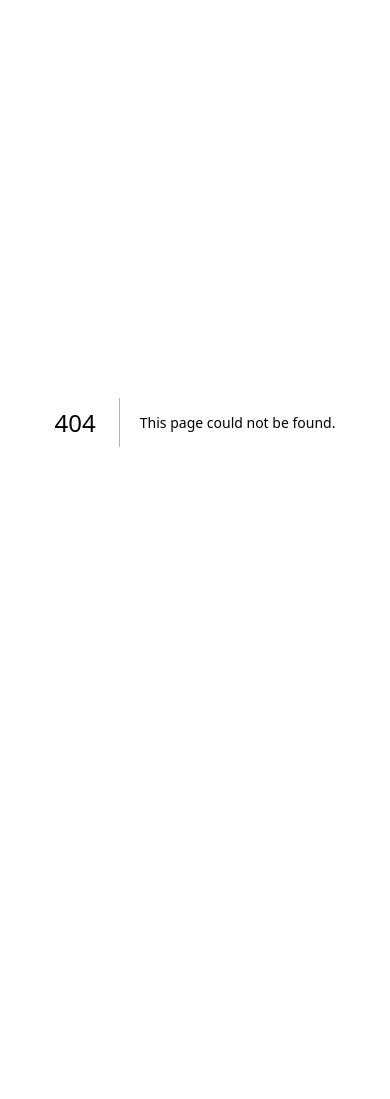
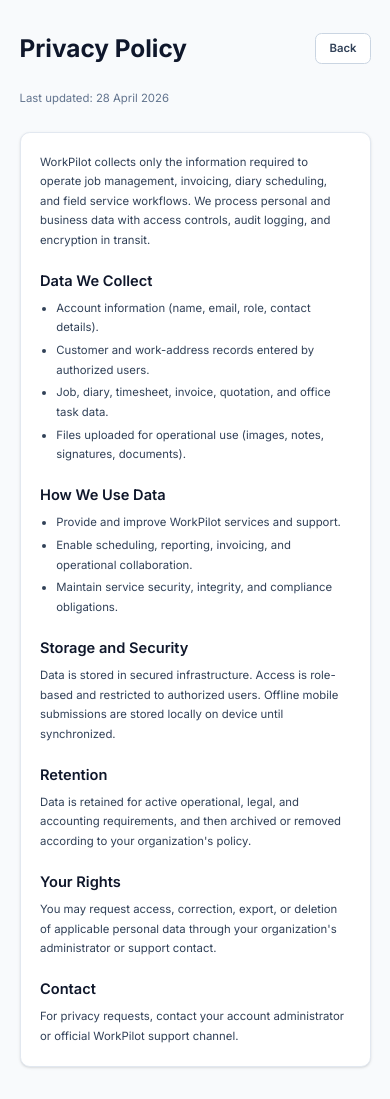
Before and after one commit to mehtadarshil/WorkPilot, a Next.js app in the folder frontend/: page /privacy-policy in a window 390 px wide. Before the commit this address had no page. Before the commit the page ends 844 px from the top, so only its background shows below. Built offline with nearby package versions, Linux system fonts and the light colour scheme.

Commit message:
Add live legal pages and wire profile URLs.
Create public Privacy Policy and Terms of Service pages in the frontend and set mobile profile legal link defaults to their production URLs so users can open them directly from the app.

```diff
--- /dev/null
+++ b/frontend/src/app/privacy-policy/page.tsx
@@ -0,0 +1,83 @@
+'use client';
+
+import Link from 'next/link';
+
+export default function PrivacyPolicyPage() {
+  const updated = '28 April 2026';
+  return (
+    <main className="min-h-screen bg-slate-50 text-slate-800">
+      <div className="mx-auto w-full max-w-4xl px-6 py-10">
+        <div className="mb-8 flex items-center justify-between gap-4">
+          <h1 className="text-3xl font-bold text-slate-900">Privacy Policy</h1>
+          <Link
+            href="/login"
+            className="rounded-lg border border-slate-300 bg-white px-4 py-2 text-sm font-semibold text-slate-700 hover:bg-slate-100"
+          >
+            Back
+          </Link>
+        </div>
+        <p className="mb-8 text-sm text-slate-500">Last updated: {updated}</p>
+
+        <section className="space-y-6 rounded-xl border border-slate-200 bg-white p-6 shadow-sm">
+          <p className="text-sm leading-6 text-slate-700">
+            WorkPilot collects only the information required to operate job management, invoicing,
+            diary scheduling, and field service workflows. We process personal and business data
+            with access controls, audit logging, and encryption in transit.
+          </p>
+
+          <div>
+            <h2 className="mb-2 text-lg font-semibold text-slate-900">Data We Collect</h2>
+            <ul className="list-disc space-y-1 pl-5 text-sm leading-6 text-slate-700">
+              <li>Account information (name, email, role, contact details).</li>
+              <li>Customer and work-address records entered by authorized users.</li>
+              <li>Job, diary, timesheet, invoice, quotation, and office task data.</li>
+              <li>Files uploaded for operational use (images, notes, signatures, documents).</li>
+            </ul>
+          </div>
+
+          <div>
+            <h2 className="mb-2 text-lg font-semibold text-slate-900">How We Use Data</h2>
+            <ul className="list-disc space-y-1 pl-5 text-sm leading-6 text-slate-700">
+              <li>Provide and improve WorkPilot services and support.</li>
+              <li>Enable scheduling, reporting, invoicing, and operational collaboration.</li>
+              <li>Maintain service security, integrity, and compliance obligations.</li>
+            </ul>
+          </div>
+
+          <div>
+            <h2 className="mb-2 text-lg font-semibold text-slate-900">Storage and Security</h2>
+            <p className="text-sm leading-6 text-slate-700">
+              Data is stored in secured infrastructure. Access is role-based and restricted to
+              authorized users. Offline mobile submissions are stored locally on device until
+              synchronized.
+            </p>
+          </div>
+
+          <div>
+            <h2 className="mb-2 text-lg font-semibold text-slate-900">Retention</h2>
+            <p className="text-sm leading-6 text-slate-700">
+              Data is retained for active operational, legal, and accounting requirements, and then
+              archived or removed according to your organization&apos;s policy.
+            </p>
+          </div>
+
+          <div>
+            <h2 className="mb-2 text-lg font-semibold text-slate-900">Your Rights</h2>
+            <p className="text-sm leading-6 text-slate-700">
+              You may request access, correction, export, or deletion of applicable personal data
+              through your organization&apos;s administrator or support contact.
+            </p>
+          </div>
+
+          <div>
+            <h2 className="mb-2 text-lg font-semibold text-slate-900">Contact</h2>
+            <p className="text-sm leading-6 text-slate-700">
+              For privacy requests, contact your account administrator or official WorkPilot support
+              channel.
+            </p>
+          </div>
+        </section>
+      </div>
+    </main>
+  );
+}
--- /dev/null
+++ b/frontend/src/app/terms-of-service/page.tsx
@@ -0,0 +1,79 @@
+'use client';
+
+import Link from 'next/link';
+
+export default function TermsOfServicePage() {
+  const updated = '28 April 2026';
+  return (
+    <main className="min-h-screen bg-slate-50 text-slate-800">
+      <div className="mx-auto w-full max-w-4xl px-6 py-10">
+        <div className="mb-8 flex items-center justify-between gap-4">
+          <h1 className="text-3xl font-bold text-slate-900">Terms of Service</h1>
+          <Link
+            href="/login"
+            className="rounded-lg border border-slate-300 bg-white px-4 py-2 text-sm font-semibold text-slate-700 hover:bg-slate-100"
+          >
+            Back
+          </Link>
+        </div>
+        <p className="mb-8 text-sm text-slate-500">Last updated: {updated}</p>
+
+        <section className="space-y-6 rounded-xl border border-slate-200 bg-white p-6 shadow-sm">
+          <p className="text-sm leading-6 text-slate-700">
+            These Terms of Service govern the use of WorkPilot by authorized organizations and
+            users. By accessing or using WorkPilot, you agree to these terms.
+          </p>
+
+          <div>
+            <h2 className="mb-2 text-lg font-semibold text-slate-900">Service Use</h2>
+            <ul className="list-disc space-y-1 pl-5 text-sm leading-6 text-slate-700">
+              <li>Use the platform only for lawful business operations.</li>
+              <li>Keep account credentials secure and confidential.</li>
+              <li>Do not misuse, reverse engineer, or disrupt the service.</li>
+            </ul>
+          </div>
+
+          <div>
+            <h2 className="mb-2 text-lg font-semibold text-slate-900">User Responsibilities</h2>
+            <p className="text-sm leading-6 text-slate-700">
+              You are responsible for the accuracy and legality of data entered into WorkPilot,
+              including customer records, notes, files, and job updates.
+            </p>
+          </div>
+
+          <div>
+            <h2 className="mb-2 text-lg font-semibold text-slate-900">Data and Availability</h2>
+            <p className="text-sm leading-6 text-slate-700">
+              We aim to provide reliable uptime and secure processing, but service may be
+              interrupted for maintenance, upgrades, or events outside our control.
+            </p>
+          </div>
+
+          <div>
+            <h2 className="mb-2 text-lg font-semibold text-slate-900">Intellectual Property</h2>
+            <p className="text-sm leading-6 text-slate-700">
+              WorkPilot software, branding, and associated materials remain the property of their
+              respective owners. Your organization retains ownership of your operational data.
+            </p>
+          </div>
+
+          <div>
+            <h2 className="mb-2 text-lg font-semibold text-slate-900">Limitation of Liability</h2>
+            <p className="text-sm leading-6 text-slate-700">
+              To the extent permitted by law, WorkPilot is provided on an &quot;as is&quot; basis without
+              warranties of uninterrupted or error-free operation.
+            </p>
+          </div>
+
+          <div>
+            <h2 className="mb-2 text-lg font-semibold text-slate-900">Changes to Terms</h2>
+            <p className="text-sm leading-6 text-slate-700">
+              Terms may be updated from time to time. Continued use of WorkPilot after updates
+              constitutes acceptance of the revised terms.
+            </p>
+          </div>
+        </section>
+      </div>
+    </main>
+  );
+}
```
Also changed, not shown: 1 other file (tests, documents, lock files or other folders).
